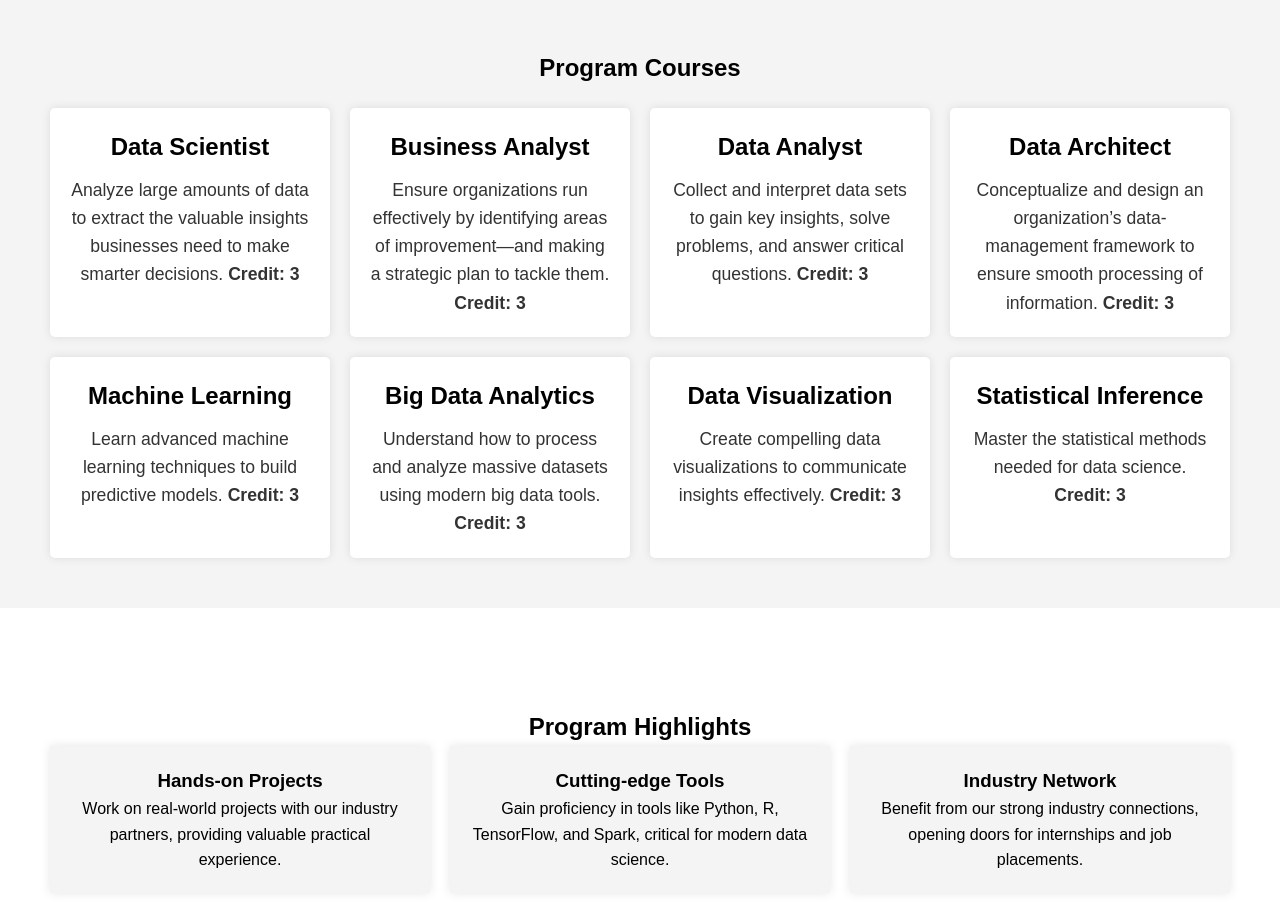
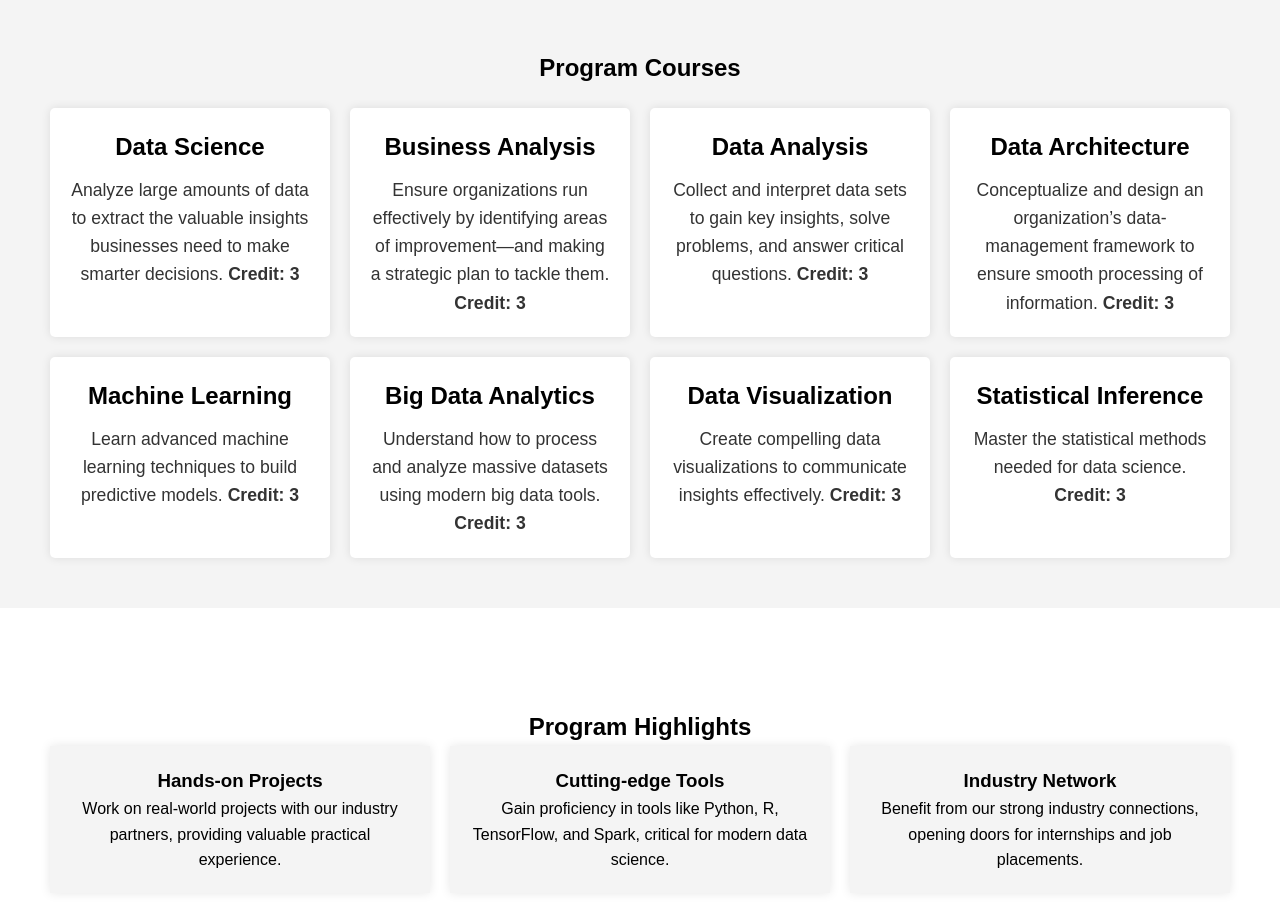
Before and after one commit to Harvimaradiya/harvimaradiya.github.io, a plain HTML site: page index.html in a window 1280 px wide. Shown: the part 820-1726 px from the top of the page. Drawn offline with Linux system fonts and the light colour scheme.

Commit message:
Update index.html

```diff
--- a/index.html
+++ b/index.html
@@ -37,19 +37,19 @@
         <div class="cards-container">
             <!-- First Row of Cards -->
             <div class="card">
-                <h3>Data Scientist</h3>
+                <h3>Data Science</h3>
                 <p>Analyze large amounts of data to extract the valuable insights businesses need to make smarter decisions. <strong>Credit: 3</strong></p>
             </div>
             <div class="card">
-                <h3>Business Analyst</h3>
+                <h3>Business Analysis</h3>
                 <p>Ensure organizations run effectively by identifying areas of improvement—and making a strategic plan to tackle them. <strong>Credit: 3</strong></p>
             </div>
             <div class="card">
-                <h3>Data Analyst</h3>
+                <h3>Data Analysis</h3>
                 <p>Collect and interpret data sets to gain key insights, solve problems, and answer critical questions. <strong>Credit: 3</strong></p>
             </div>
             <div class="card">
-                <h3>Data Architect</h3>
+                <h3>Data Architecture</h3>
                 <p>Conceptualize and design an organization’s data-management framework to ensure smooth processing of information. <strong>Credit: 3</strong></p>
             </div>
 
```
